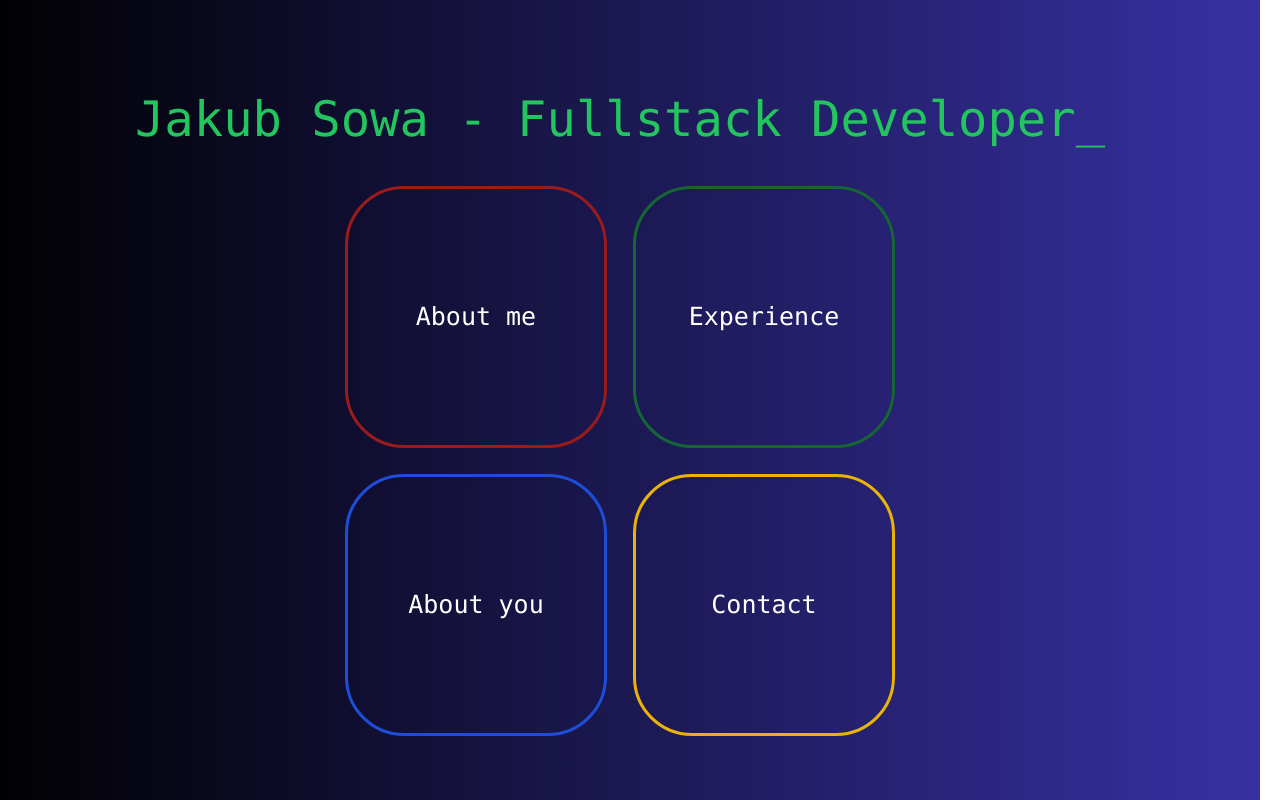
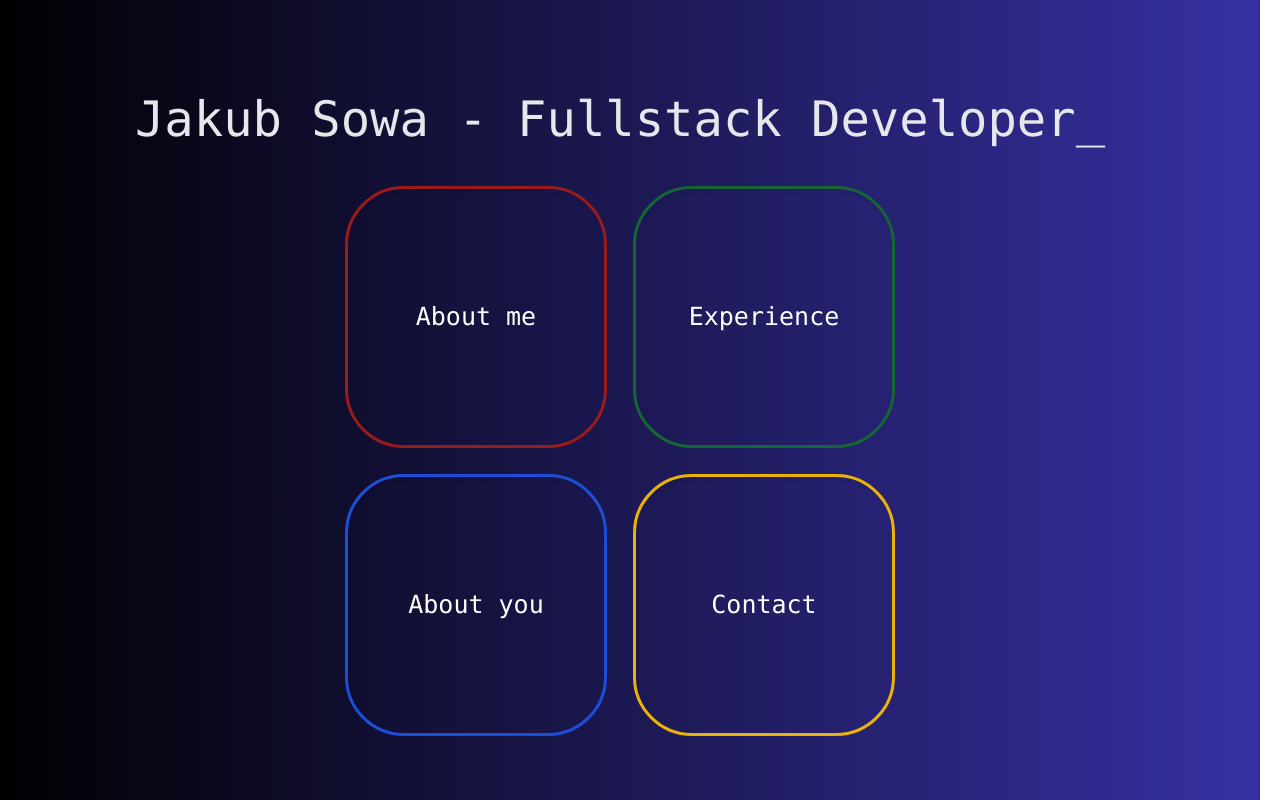
Before and after one commit to Wayhowen/portfolio, a React app: page / in a window 1280 px wide. Built offline with nearby package versions, Linux system fonts and the light colour scheme.

Commit message:
another small change to the overall looks

```diff
--- a/src/components/ConsoleText/ConsoleText.tsx
+++ b/src/components/ConsoleText/ConsoleText.tsx
@@ -47,7 +47,7 @@ export default class ConsoleText extends React.Component<Props, State> {
 
   render() {
     return (
-      <div className={"text-green-500 text-5xl text-center"}>
+      <div className={"text-gray-200 text-5xl text-center"}>
         <div>{this.state.textToDisplay.concat(this.underscore())}</div>
       </div>
     );
```
